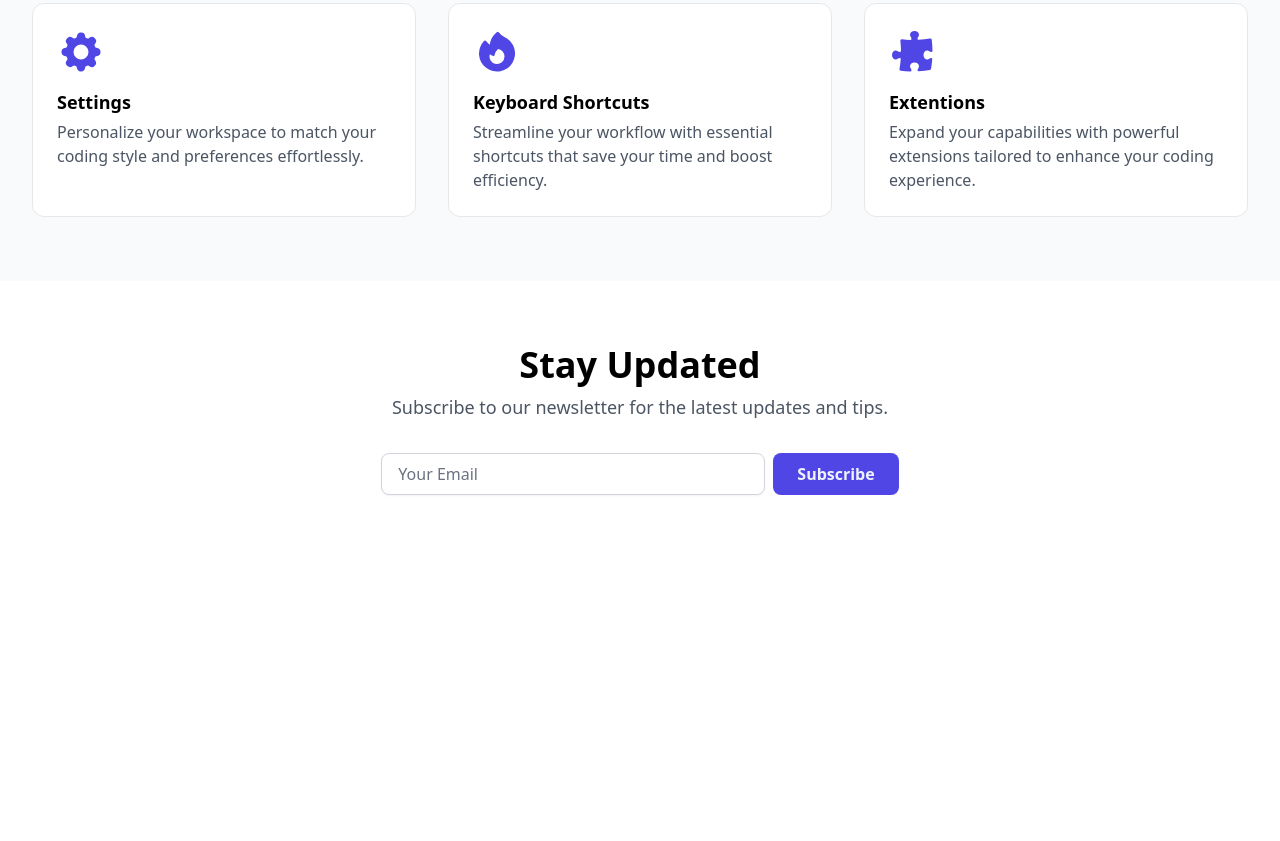
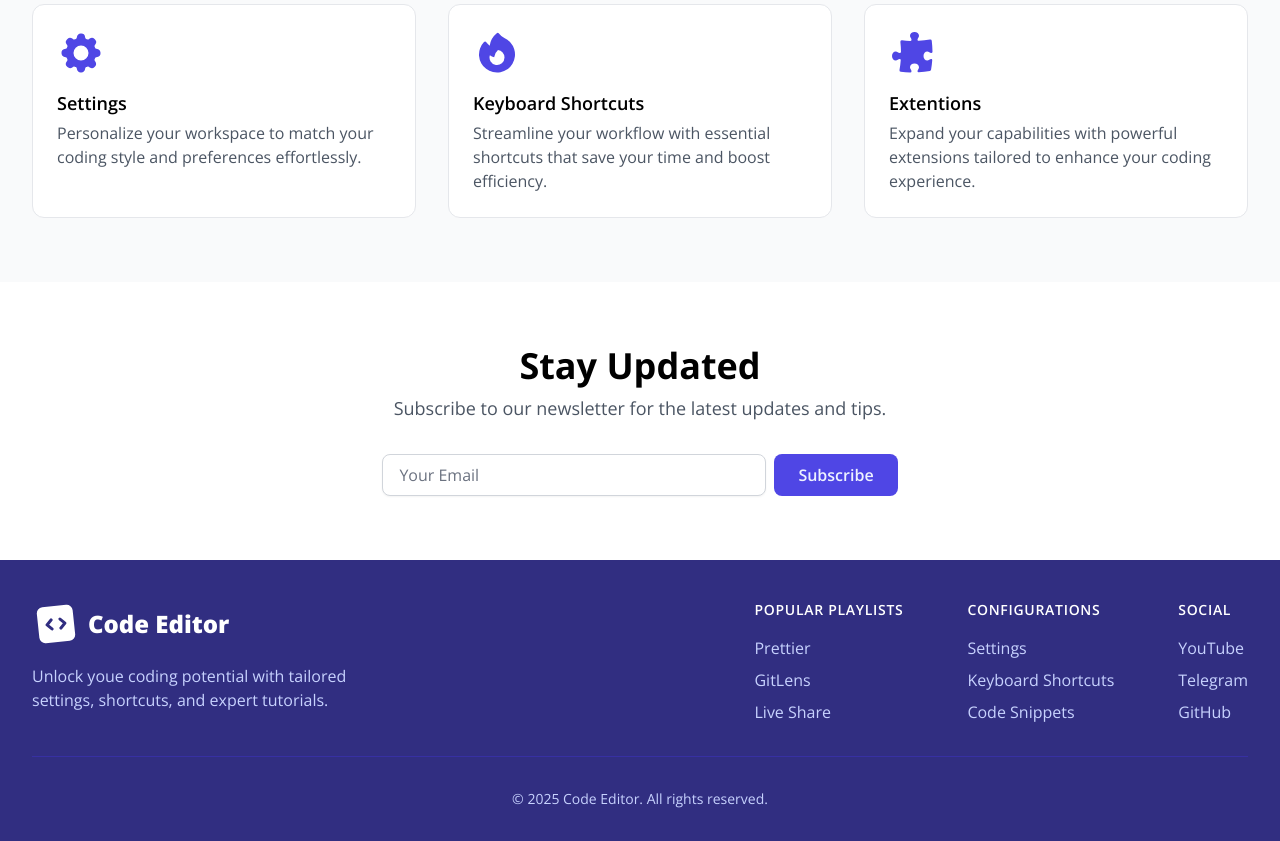
Before and after one commit to yashchenkops/tailwind-code-editor, a plain HTML site: page index.html in a window 1280 px wide. Shown: the part 911-1752 px from the top of the page. Before the commit the page ends 1470 px from the top, so only its background shows below. Drawn offline with nearby package versions, Linux system fonts and the light colour scheme.

Commit message:
feat: add footer

```diff
--- a/index.html
+++ b/index.html
@@ -4,9 +4,19 @@
     <meta charset="UTF-8" />
     <meta name="viewport" content="width=device-width, initial-scale=1.0" />
     <script src="https://cdn.tailwindcss.com?plugins=forms"></script>
+    <title>Code Editor</title>
+    <link rel="preconnect" href="https://fonts.googleapis.com" />
+    <link rel="preconnect" href="https://fonts.gstatic.com" crossorigin />
+    <link
+      href="https://fonts.googleapis.com/css2?family=Open+Sans:ital,wght@0,300..800;1,300..800&family=Roboto:ital,wght@0,100..900;1,100..900&display=swap"
+      rel="stylesheet"
+    />
     <script>
       tailwind.config = {
         theme: {
+          fontFamily: {
+            sans: 'Open Sans',
+          },
           container: {
             center: true,
             padding: '2rem',
@@ -210,4 +220,66 @@
       </div>
     </section>
   </main>
+  <footer class="bg-indigo-900 pt-10 pb-8">
+    <div class="container flex flex-col gap-y-8">
+      <div class="flex">
+        <div class="mr-auto max-w-80">
+          <a href="#" class="flex items-center gap-x-2">
+            <svg
+              xmlns="http://www.w3.org/2000/svg"
+              viewBox="0 0 24 24"
+              fill="currentColor"
+              class="size-12 -rotate-6 text-white"
+            >
+              <path
+                fill-rule="evenodd"
+                d="M3 6a3 3 0 0 1 3-3h12a3 3 0 0 1 3 3v12a3 3 0 0 1-3 3H6a3 3 0 0 1-3-3V6Zm14.25 6a.75.75 0 0 1-.22.53l-2.25 2.25a.75.75 0 1 1-1.06-1.06L15.44 12l-1.72-1.72a.75.75 0 1 1 1.06-1.06l2.25 2.25c.141.14.22.331.22.53Zm-10.28-.53a.75.75 0 0 0 0 1.06l2.25 2.25a.75.75 0 1 0 1.06-1.06L8.56 12l1.72-1.72a.75.75 0 1 0-1.06-1.06l-2.25 2.25Z"
+                clip-rule="evenodd"
+              />
+            </svg>
+
+            <span class="text-2xl font-black text-white">Code Editor</span>
+          </a>
+          <p class="mt-4 text-indigo-200">
+            Unlock youe coding potential with tailored settings, shortcuts, and expert tutorials.
+          </p>
+        </div>
+        <div class="flex gap-x-16">
+          <div class="flex flex-col gap-y-4">
+            <h3 class="text-lg font-semibold text-sm uppercase tracking-wider text-white">
+              Popular playlists
+            </h3>
+            <ul class="flex flex-col gap-y-2">
+              <li><a href="#" class="text-indigo-200 hover:text-white">Prettier</a></li>
+              <li><a href="#" class="text-indigo-200 hover:text-white">GitLens</a></li>
+              <li><a href="#" class="text-indigo-200 hover:text-white">Live Share</a></li>
+            </ul>
+          </div>
+          <div class="flex flex-col gap-y-4">
+            <h3 class="text-lg font-semibold text-sm uppercase tracking-wider text-white">
+              Configurations
+            </h3>
+            <ul class="flex flex-col gap-y-2">
+              <li><a href="#" class="text-indigo-200 hover:text-white">Settings</a></li>
+              <li><a href="#" class="text-indigo-200 hover:text-white">Keyboard Shortcuts</a></li>
+              <li><a href="#" class="text-indigo-200 hover:text-white">Code Snippets</a></li>
+            </ul>
+          </div>
+          <div class="flex flex-col gap-y-4">
+            <h3 class="text-lg font-semibold text-sm uppercase tracking-wider text-white">
+              Social
+            </h3>
+            <ul class="flex flex-col gap-y-2">
+              <li><a href="#" class="text-indigo-200 hover:text-white">YouTube</a></li>
+              <li><a href="#" class="text-indigo-200 hover:text-white">Telegram</a></li>
+              <li><a href="#" class="text-indigo-200 hover:text-white">GitHub</a></li>
+            </ul>
+          </div>
+        </div>
+      </div>
+      <div class="border-t border-indigo-800 pt-8 text-center text-sm text-indigo-200">
+        &copy; 2025 Code Editor. All rights reserved.
+      </div>
+    </div>
+  </footer>
 </html>
```
